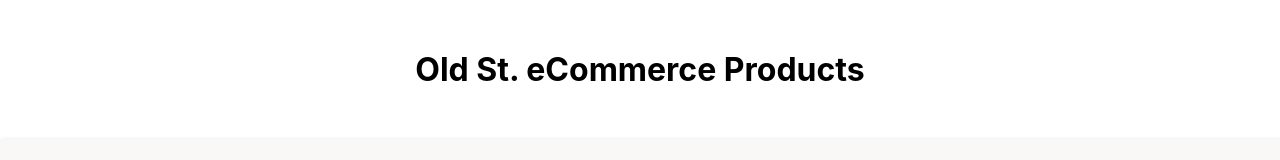
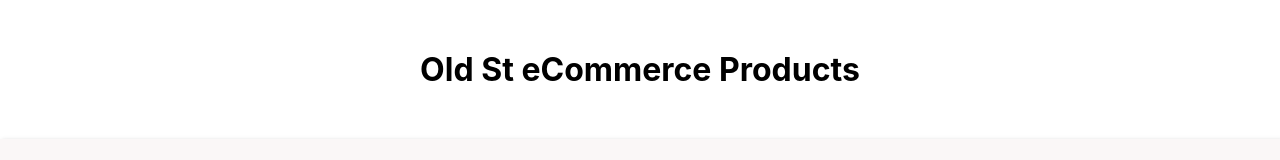
Before and after one commit to christinedeticio/old-st-technical-assessment, a React (Create React App) app: page / in a window 1280 px wide. Shown: the top 160 px of the page. Built offline with nearby package versions, Linux system fonts and the light colour scheme; no server answers.

Commit message:
Updated header

```diff
--- a/src/App.js
+++ b/src/App.js
@@ -5,7 +5,7 @@ function App() {
   return (
     <div className='App'>
       <header>
-          <h1>Old St. eCommerce Products</h1>
+          <h1>Old St eCommerce Products</h1>
 
           <div className='headerAd'>
             <p>But first, a word from our sponsors:</p>
```
